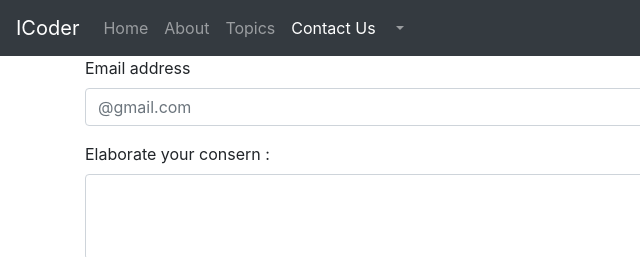
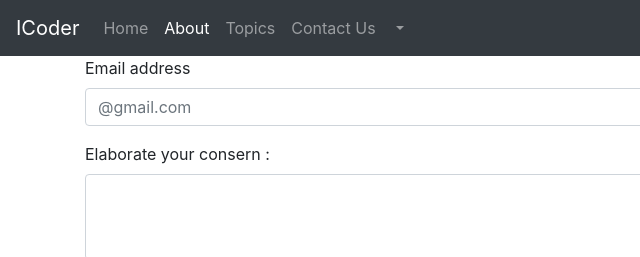
Before and after one commit to mahendrasalvi224/myICoderwebsite, a plain HTML site: page contact.html in a window 1280 px wide. Shown: the top 257 px of the page, 0-640 px from the left. Drawn offline with nearby package versions, Linux system fonts and the light colour scheme.

Commit message:
Update contact.html

```diff
--- a/contact.html
+++ b/contact.html
@@ -34,14 +34,14 @@
       </button>
 
       <div class="collapse navbar-collapse" id="navbarSupportedContent">
-        <ul class="navbar-nav mr-auto">
-          <li class="nav-item">
+       <ul class="navbar-nav mr-auto">
+          <li class="nav-item ">
             <a class="nav-link" href="/"
               >Home <span class="sr-only">(current)</span></a
             >
           </li>
           <li class="nav-item">
-            <a class="nav-link " href="/about.html">About</a>
+            <a class="nav-link active" href="/myICoderwebsite/about.html">About</a>
           </li>
           <li class="nav-item">
             <a class="nav-link" href="#" tabindex="-1" aria-disabled="true"
@@ -49,7 +49,7 @@
             >
           </li>
           <li class="nav-item">
-            <a class="nav-link active" href="/contact.html">Contact Us</a>
+            <a class="nav-link" href="/myICoderwebsite/contact.html">Contact Us</a>
           </li>
           <li class="nav-item dropdown">
             <a
```
